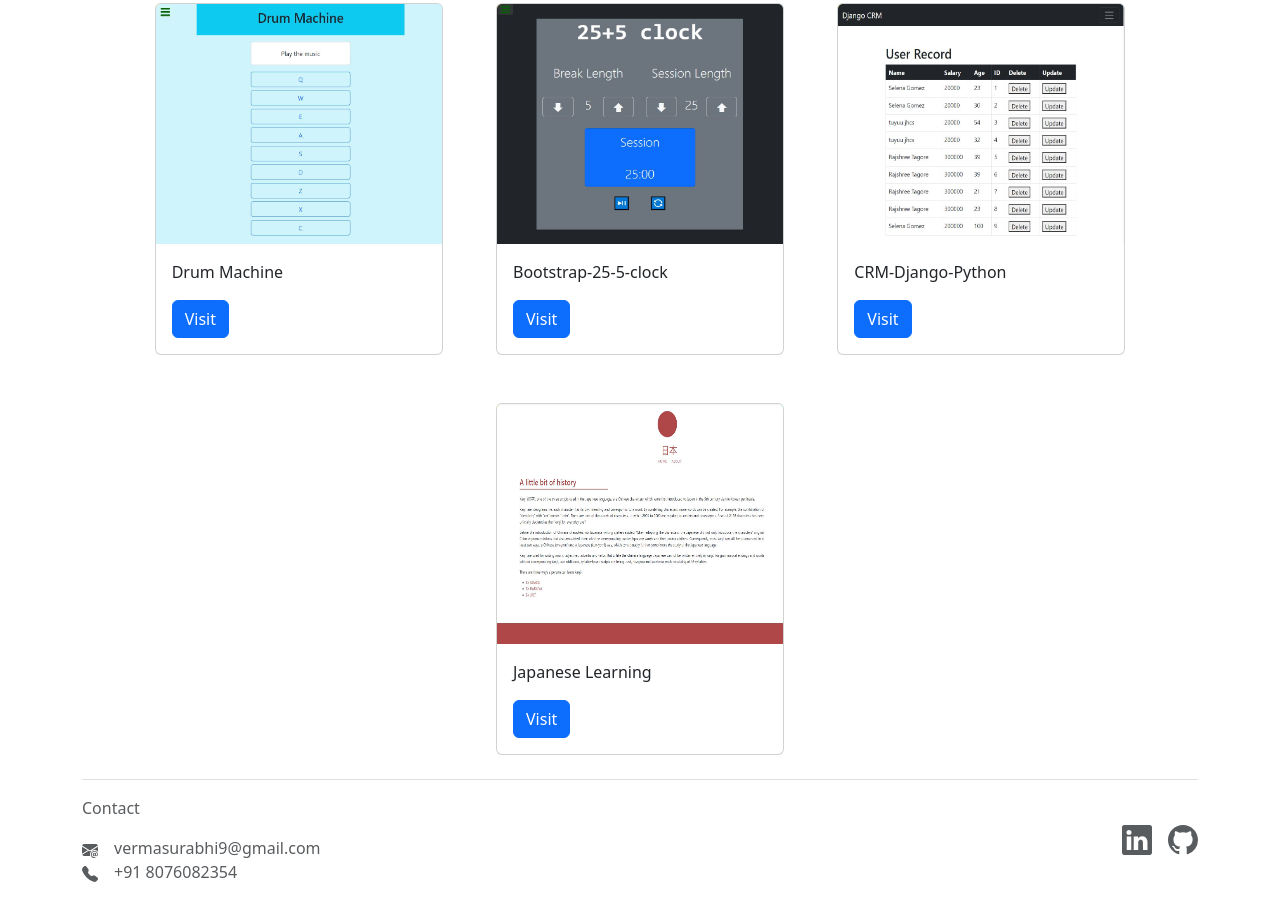
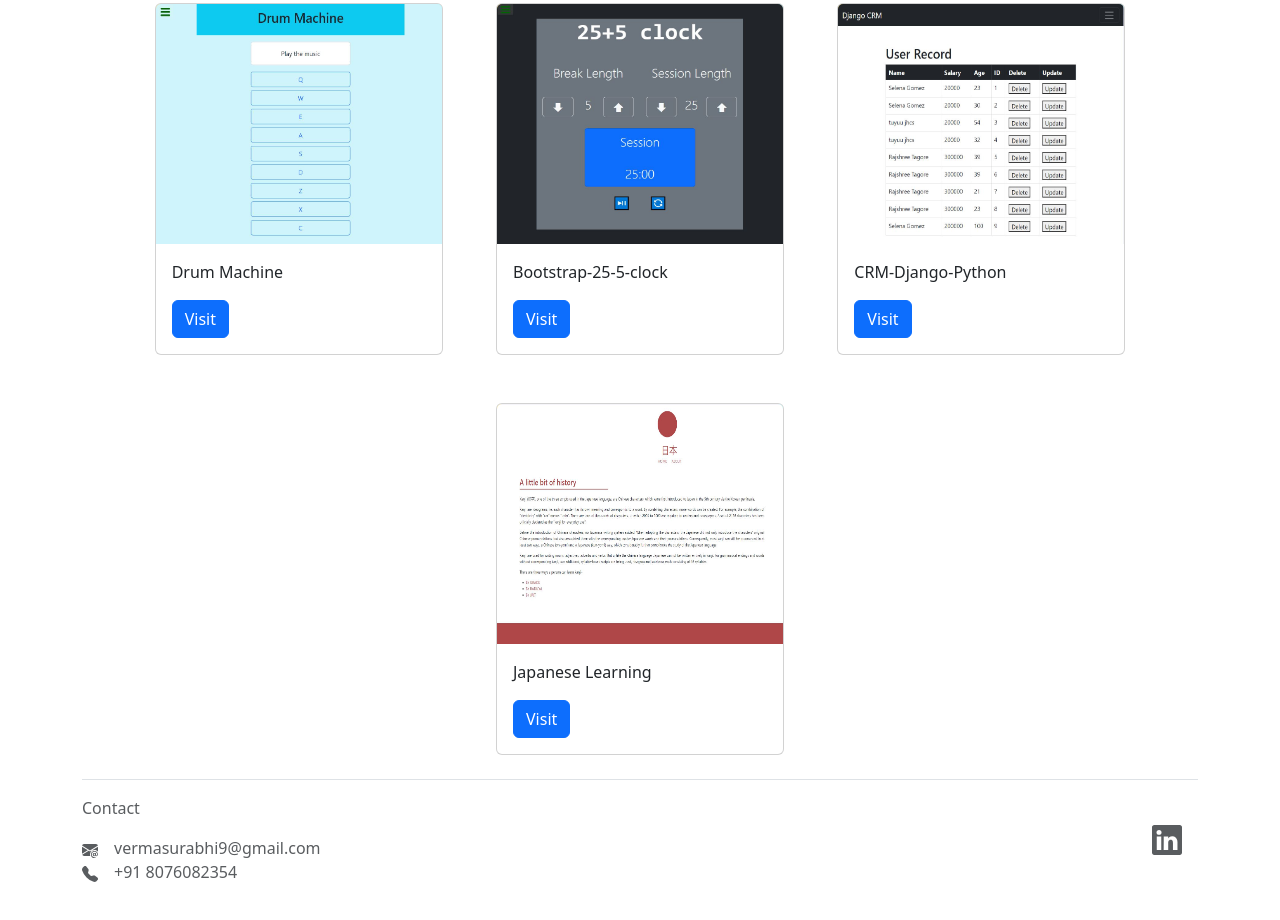
Before and after one commit to vermasurabhi/Continious_Marquee_CSS, a plain HTML site: page index.html in a window 1280 px wide. Shown: the part 2463-3383 px from the top of the page. Drawn offline with nearby package versions, Linux system fonts and the light colour scheme.

Commit message:
Update index.html

```diff
--- a/index.html
+++ b/index.html
@@ -157,7 +157,7 @@
           <li class="ms-3"><a class="text-body-secondary" href="https://www.linkedin.com/in/surabhi-verma-726b65287/" target="_blank"><svg xmlns="http://www.w3.org/2000/svg" width="30" height="30" fill="currentColor" class="bi bi-linkedin" viewBox="0 0 16 16">
             <path d="M0 1.146C0 .513.526 0 1.175 0h13.65C15.474 0 16 .513 16 1.146v13.708c0 .633-.526 1.146-1.175 1.146H1.175C.526 16 0 15.487 0 14.854zm4.943 12.248V6.169H2.542v7.225zm-1.2-8.212c.837 0 1.358-.554 1.358-1.248-.015-.709-.52-1.248-1.342-1.248S2.4 3.226 2.4 3.934c0 .694.521 1.248 1.327 1.248zm4.908 8.212V9.359c0-.216.016-.432.08-.586.173-.431.568-.878 1.232-.878.869 0 1.216.662 1.216 1.634v3.865h2.401V9.25c0-2.22-1.184-3.252-2.764-3.252-1.274 0-1.845.7-2.165 1.193v.025h-.016l.016-.025V6.169h-2.4c.03.678 0 7.225 0 7.225z"/>
           </svg></a></li>
-          <li class="ms-3"><a class="text-body-secondary" href="https://github.com/vermasurabhi"><svg xmlns="http://www.w3.org/2000/svg" width="30" height="30" fill="currentColor" class="bi bi-github" viewBox="0 0 16 16">
+          <li class="ms-3"><a class="text-body-secondary" href="https://github.com/vermasurabhi><svg xmlns="http://www.w3.org/2000/svg" width="30" height="30" fill="currentColor" class="bi bi-github" viewBox="0 0 16 16">
             <path d="M8 0C3.58 0 0 3.58 0 8c0 3.54 2.29 6.53 5.47 7.59.4.07.55-.17.55-.38 0-.19-.01-.82-.01-1.49-2.01.37-2.53-.49-2.69-.94-.09-.23-.48-.94-.82-1.13-.28-.15-.68-.52-.01-.53.63-.01 1.08.58 1.23.82.72 1.21 1.87.87 2.33.66.07-.52.28-.87.51-1.07-1.78-.2-3.64-.89-3.64-3.95 0-.87.31-1.59.82-2.15-.08-.2-.36-1.02.08-2.12 0 0 .67-.21 2.2.82.64-.18 1.32-.27 2-.27s1.36.09 2 .27c1.53-1.04 2.2-.82 2.2-.82.44 1.1.16 1.92.08 2.12.51.56.82 1.27.82 2.15 0 3.07-1.87 3.75-3.65 3.95.29.25.54.73.54 1.48 0 1.07-.01 1.93-.01 2.2 0 .21.15.46.55.38A8.01 8.01 0 0 0 16 8c0-4.42-3.58-8-8-8"/>
           </svg></a></li>
         </ul>
```
